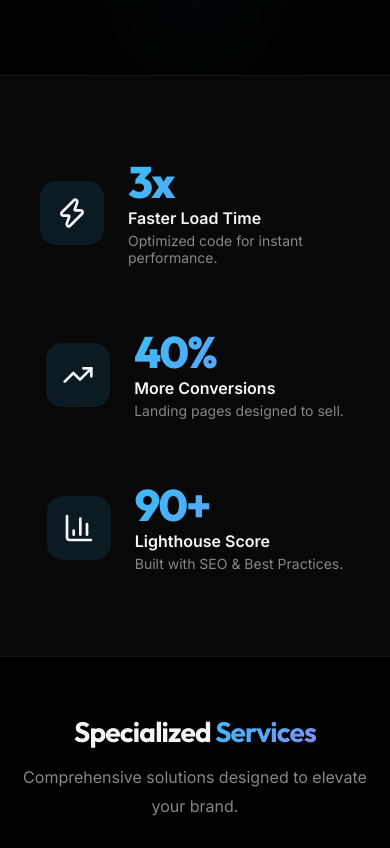
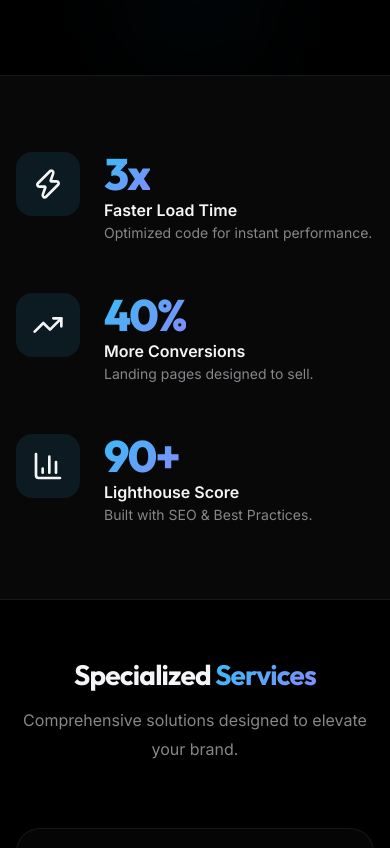
Before and after one commit to pranav869/portfolio, a React (Vite) app: page / in a window 390 px wide. Shown: the part 920-1768 px from the top of the page. Built offline with nearby package versions, Linux system fonts and the light colour scheme.

Commit message:
Fix mobile project visuals and refine section content

```diff
--- a/src/components/Projects.css
+++ b/src/components/Projects.css
@@ -35,6 +35,7 @@
   min-height: 400px;
   position: relative;
   overflow: hidden;
+  background: var(--project-fallback, #020202);
 }
 
 .project-screenshot {
@@ -163,7 +164,7 @@
   }
 
   .project-screenshot {
-    object-fit: contain;
+    object-fit: cover;
     object-position: top center;
   }
 
@@ -192,7 +193,7 @@
 
 @media (max-width: 480px) {
   .project-image-placeholder {
-    aspect-ratio: 4 / 3;
+    aspect-ratio: 16 / 10;
   }
 
   .project-info {
--- a/src/components/Projects.jsx
+++ b/src/components/Projects.jsx
@@ -45,7 +45,7 @@ export default function Projects() {
             <div key={index} className={`project-card reveal reveal-delay-${index % 2}`}>
               <div
                 className="project-image-placeholder"
-                style={{ background: project.imageStyle }}
+                style={{ '--project-fallback': project.imageStyle }}
               >
                 <img
                   src={project.image}
--- a/src/components/Results.css
+++ b/src/components/Results.css
@@ -15,18 +15,27 @@
 
 .result-card {
   display: flex;
-  align-items: center;
+  align-items: flex-start;
   gap: 1.5rem;
   padding: 1.5rem;
 }
 
 .result-icon {
   background: rgba(56, 189, 248, 0.1);
-  padding: 1rem;
+  width: 64px;
+  height: 64px;
   border-radius: 16px;
   display: flex;
   align-items: center;
   justify-content: center;
+  flex-shrink: 0;
+}
+
+.result-info {
+  display: flex;
+  flex-direction: column;
+  align-items: flex-start;
+  gap: 0.25rem;
 }
 
 .result-value {
@@ -40,23 +49,25 @@
   font-size: 1rem;
   font-weight: 600;
   color: var(--text-primary);
-  margin-top: 0.25rem;
+  margin-top: 0;
 }
 
 .result-desc {
   font-size: 0.875rem;
   color: var(--text-secondary);
-  margin-top: 0.25rem;
+  margin-top: 0;
 }
 
 @media (max-width: 992px) {
   .results-grid {
     grid-template-columns: 1fr;
-    gap: 1rem;
+    gap: 1.25rem;
   }
 
   .result-card {
-    justify-content: center;
+    justify-content: flex-start;
+    align-items: flex-start;
     text-align: left;
+    padding: 1rem 0;
   }
 }
--- a/src/components/Services.jsx
+++ b/src/components/Services.jsx
@@ -33,10 +33,6 @@ export default function Services() {
             <div className="service-icon-wrapper">{services[0].icon}</div>
             <h3 className="service-title">{services[0].title}</h3>
             <p className="service-desc">{services[0].description}</p>
-            <div className="service-feature-stat">
-              <span className="stat-number">50+</span>
-              <span className="stat-label">Sites Delivered</span>
-            </div>
           </div>
           <div className="glass-card service-card reveal reveal-delay-1">
             <div className="service-icon-wrapper">{services[1].icon}</div>
```
